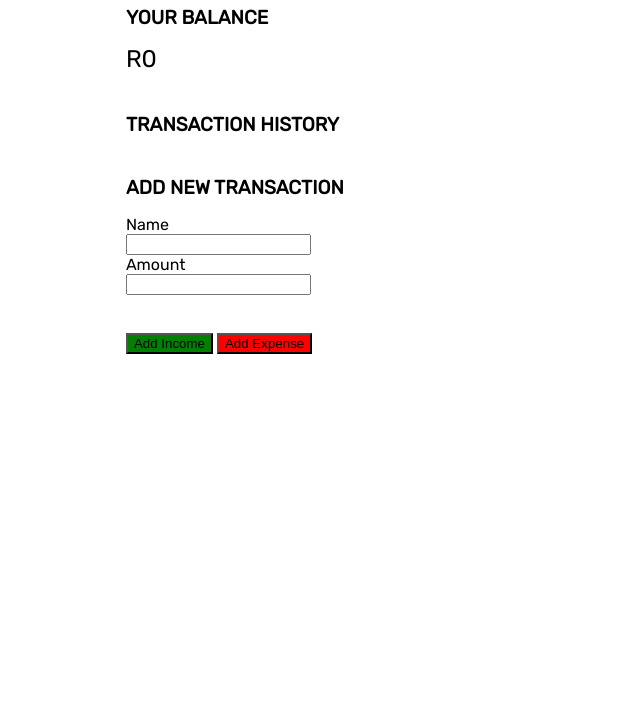
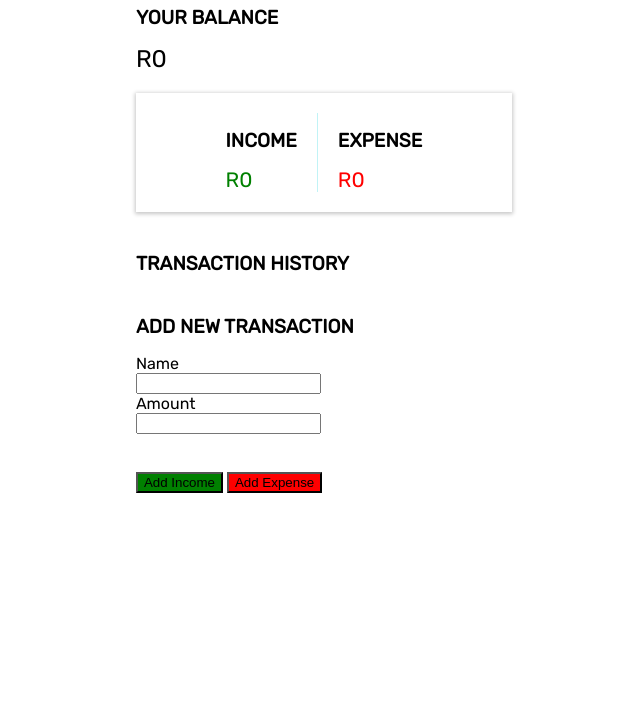
Before and after one commit to brucemorakane/My-Apps-Expense-Tracker, a plain HTML site: page index.html in a window 1280 px wide. Shown: the part 83-800 px from the top of the page, without its empty margins (316-956 px from the left). Drawn offline with Linux system fonts and the light colour scheme.

Commit message:
added app

```diff
--- a/index.html
+++ b/index.html
@@ -19,7 +19,16 @@
             <div id="balance">$8000</div>
         </div>
 
-
+        <div class="cashflow-container">
+            <div class="income-container">
+                <h2>Income</h2>
+                <div id="income">$1200</div>
+            </div>
+            <div class="expense-container">
+                <h2>Expense</h2>
+                <div id="expense">$200</div>
+            </div>
+        </div>
 
         <div class="transaction-container">
             <h2>Transaction History</h2>
--- a/style.css
+++ b/style.css
@@ -10,8 +10,6 @@ body{
     flex-direction: column;
     justify-content: center;
     align-items: center;
-    background-color:white;
-    padding-right: 20px;
 }
 
 .app h1{
@@ -38,7 +36,7 @@ h2{
 }
 
 .income-container{
-    border-right: 1px solid #f3f7f7;
+    border-right: 1px solid #c1f3f6;
     padding-right: 20px;
 }
 
@@ -79,7 +77,7 @@ h2{
 
 #transaction li span{
     display: inline-block;
-    color: rgb(12, 76, 81);
+    color: rgb(200, 214, 215);
     padding: 5px;
     border-radius: 3px;
     margin-right: 5px;
```
